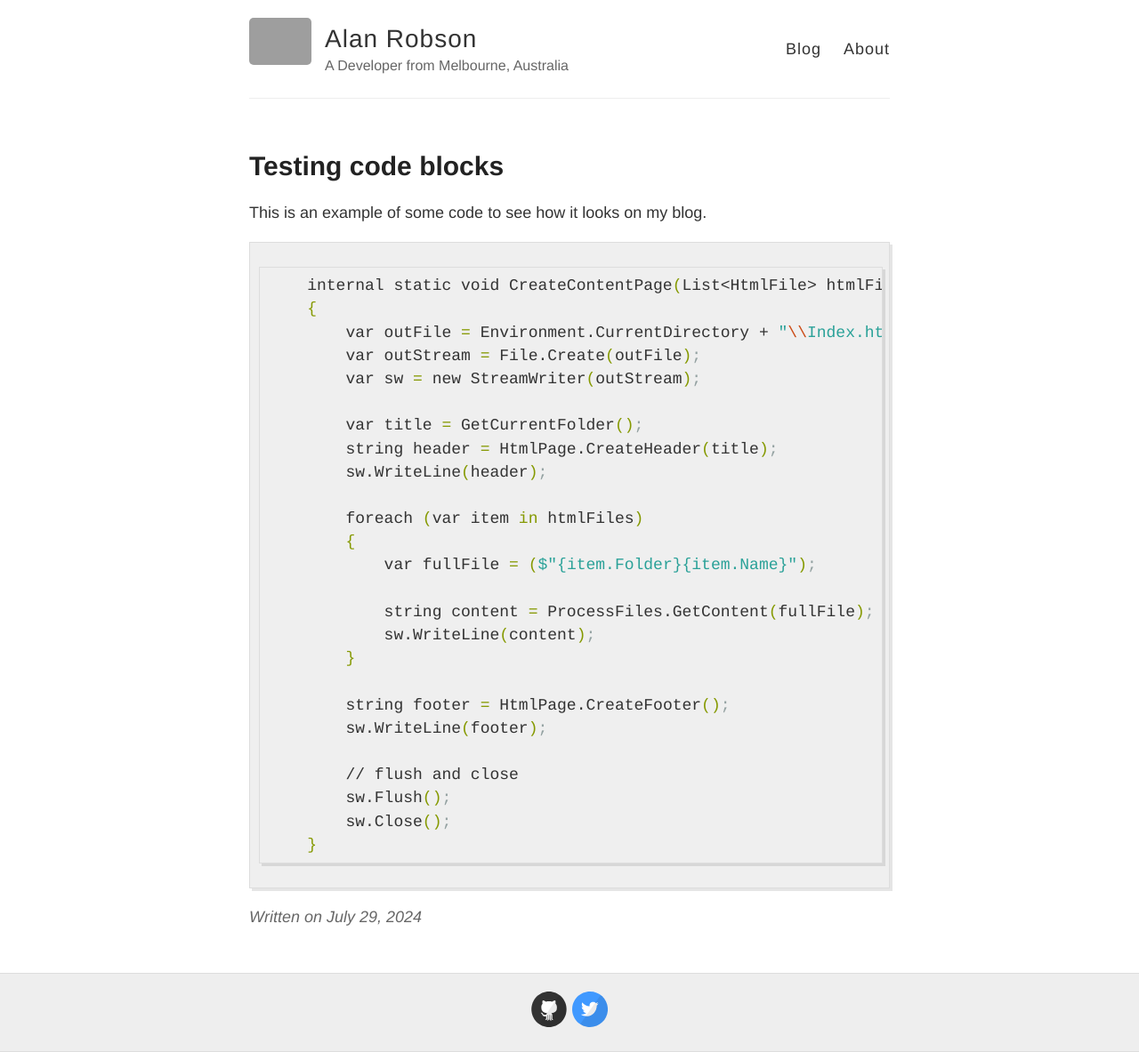
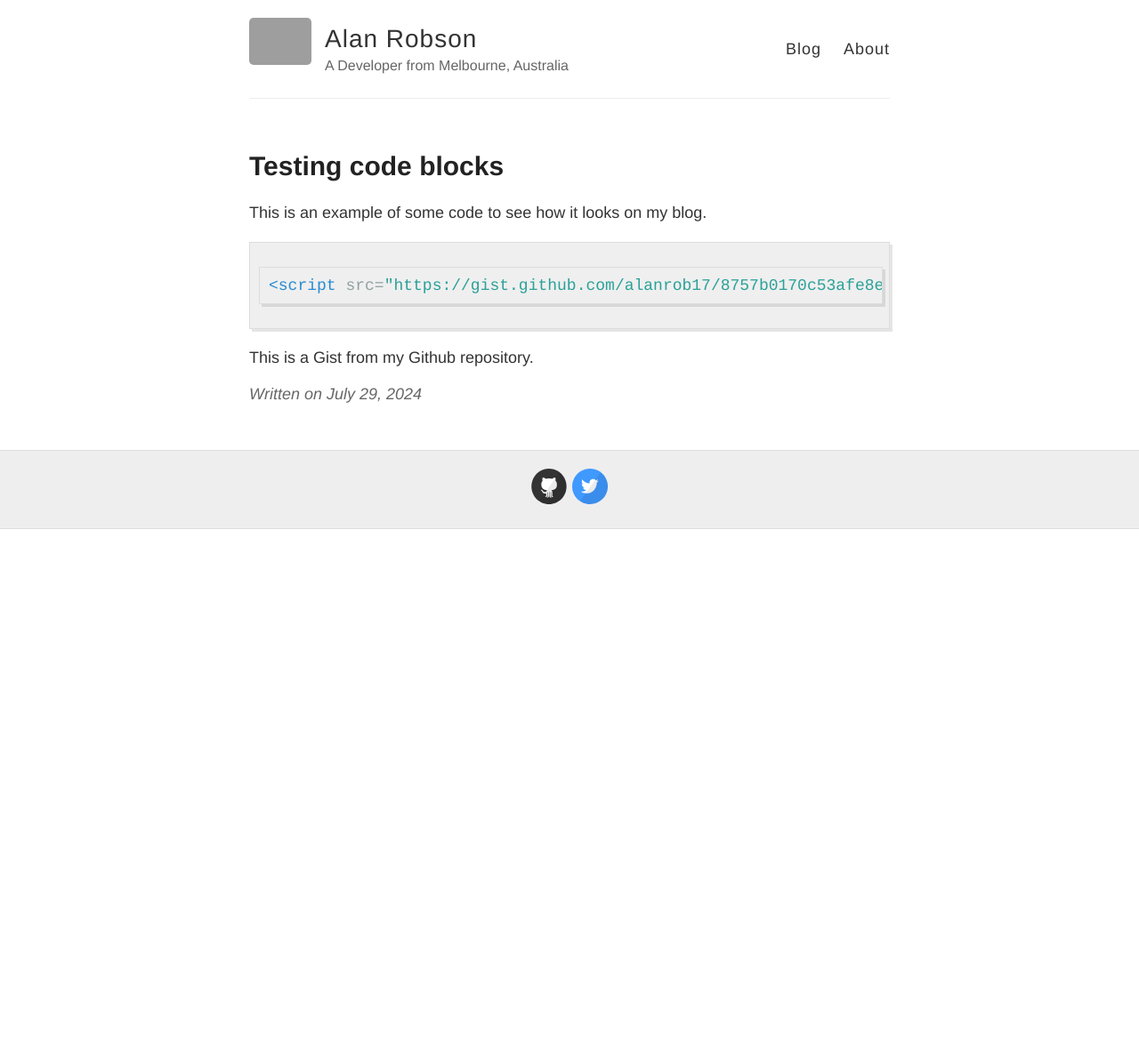
Before and after one commit to alanrob17/alanrob17.github.io, a Jekyll site: the page built from _posts/2024-7-29-Adding-Code-To-A-Blog-Post.md, in a window 1280 px wide. Shown: the whole page at 89% size. Built offline with Jekyll 4.4.1, drawn with Linux system fonts in a browser that asks for light colours; after the commit the page ends 900 px from its top, so only the background shows below that; grey boxes are pictures that could not be loaded.

Commit message:
Update 2024-7-29-Adding-Code-To-A-Blog-Post.md
Signed-off-by: Alan Robson <alan.robson@gmail.com>

````diff
--- a/_posts/2024-7-29-Adding-Code-To-A-Blog-Post.md
+++ b/_posts/2024-7-29-Adding-Code-To-A-Blog-Post.md
@@ -5,30 +5,8 @@ title: Testing code blocks
 
 This is an example of some code to see how it looks on my blog.
 
-```bash
-    internal static void CreateContentPage(List<HtmlFile> htmlFiles)
-    {
-        var outFile = Environment.CurrentDirectory + "\\Index.html";
-        var outStream = File.Create(outFile);
-        var sw = new StreamWriter(outStream);
+```html
+<script src="https://gist.github.com/alanrob17/8757b0170c53afe8ed0735386bde88b4.js"></script>
+```
 
-        var title = GetCurrentFolder();
-        string header = HtmlPage.CreateHeader(title);
-        sw.WriteLine(header);
-
-        foreach (var item in htmlFiles)
-        {
-            var fullFile = ($"{item.Folder}{item.Name}");
-
-            string content = ProcessFiles.GetContent(fullFile);
-            sw.WriteLine(content);
-        }
-
-        string footer = HtmlPage.CreateFooter();
-        sw.WriteLine(footer);
-
-        // flush and close
-        sw.Flush();
-        sw.Close();
-    }
-```
+This is a Gist from my Github repository.
````
